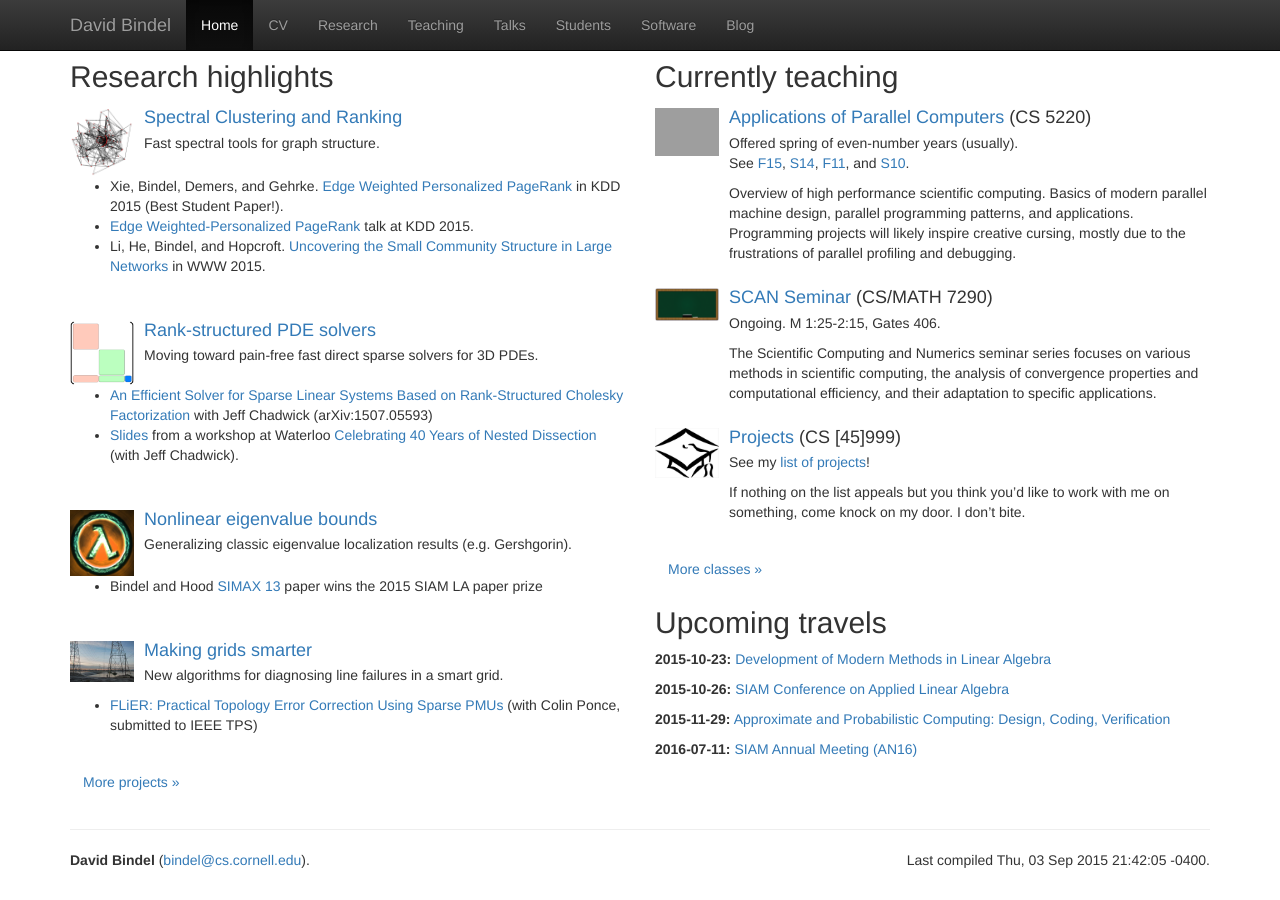
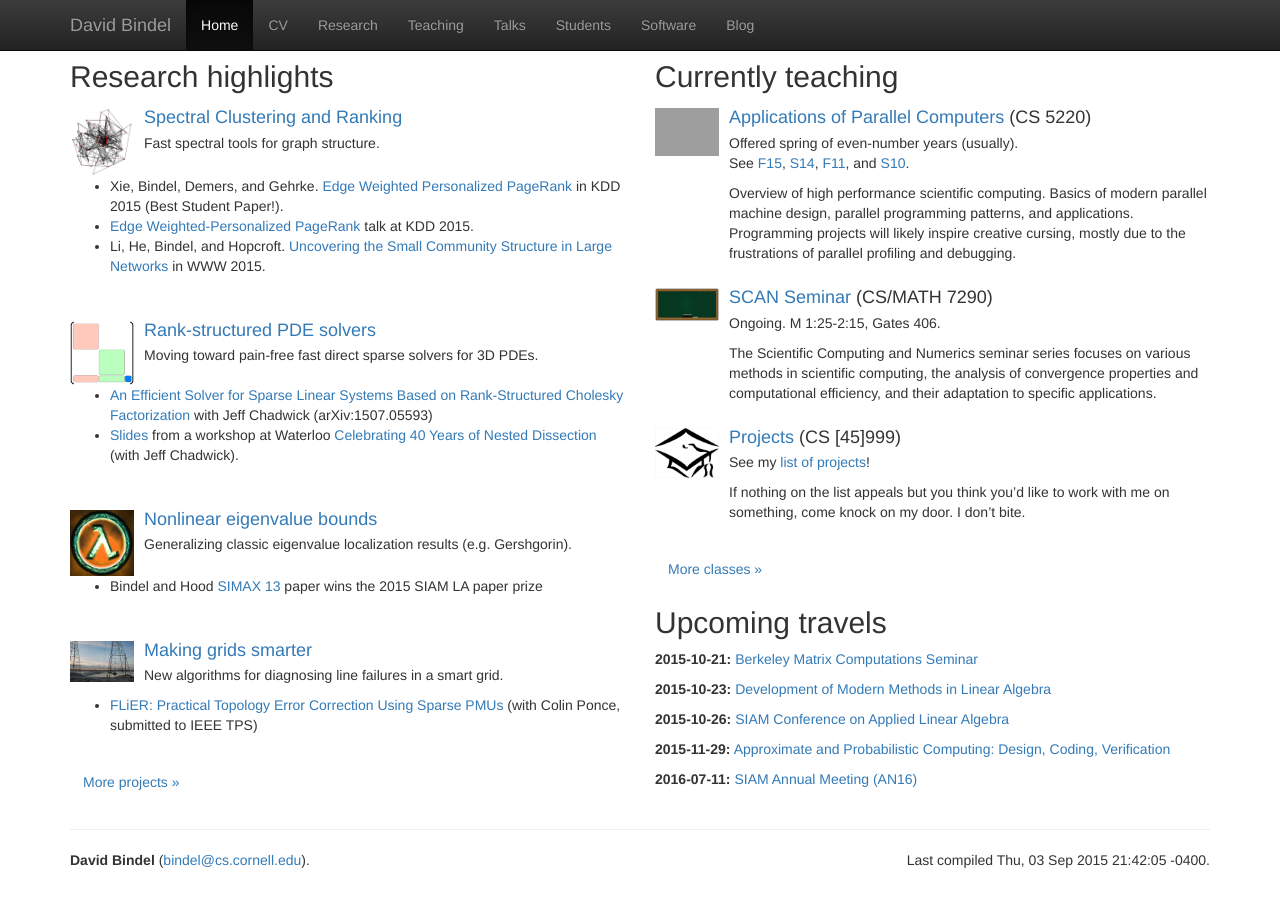
Before and after one commit to dbindel/cornell_web, a Jekyll site: the page built from index.html, in a window 1280 px wide and 900 px high, scrolled down 571 px. Built offline with Jekyll 4.4.1, drawn with Linux system fonts in a browser that asks for light colours; nearby versions of some CDN libraries.

Commit message:
Added LAPACK seminar to travel list.

```diff
--- a/_data/travel.yml
+++ b/_data/travel.yml
@@ -1,3 +1,7 @@
+-
+  date: 2015-10-21
+  text: Berkeley Matrix Computations Seminar
+  url: https://math.berkeley.edu/~mgu/LAPACKSeminar.htm
 -
   date: 2015-10-23
   text: Development of Modern Methods in Linear Algebra
```
